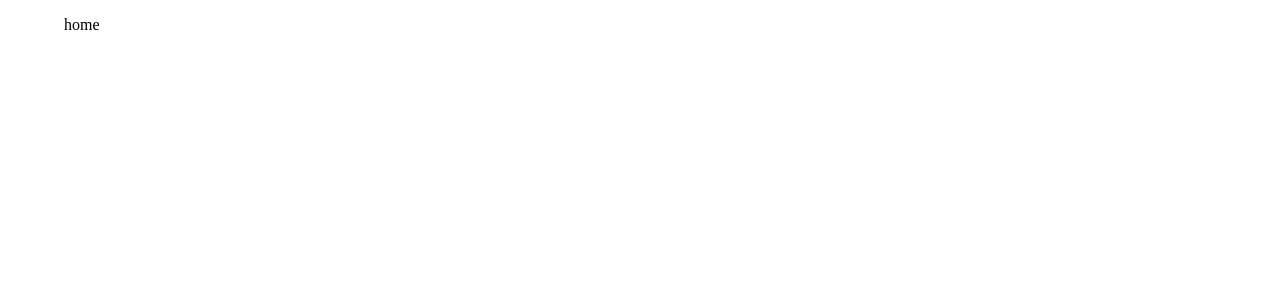
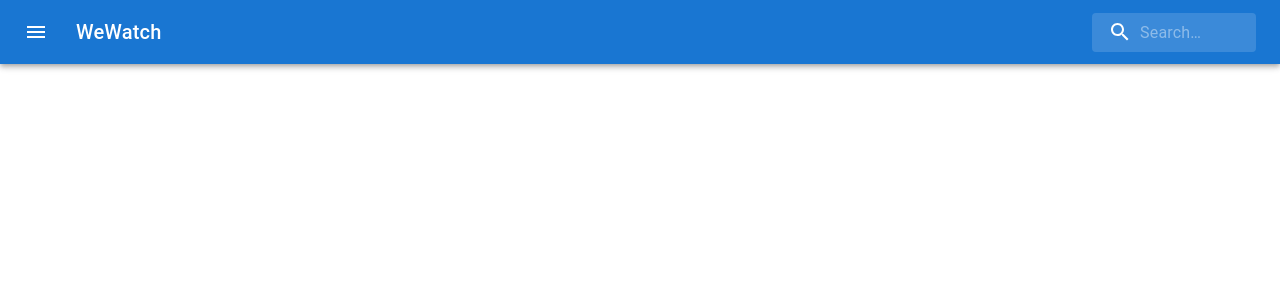
Before and after one commit to BlakeIsMyWaifu/WeWatch, a Next.js app: page / in a window 1280 px wide. Shown: the top 300 px of the page. Built offline with nearby package versions, Linux system fonts and the light colour scheme.

Commit message:
added header

```diff
--- /dev/null
+++ b/components/Header.tsx
@@ -0,0 +1,83 @@
+import { Menu as MenuIcon, Search as SearchIcon } from '@mui/icons-material'
+import { AppBar, Box, IconButton, InputBase, Toolbar, Typography } from '@mui/material'
+import { alpha, styled } from '@mui/material/styles'
+
+const Search = styled('div')(({ theme }) => ({
+	position: 'relative',
+	borderRadius: theme.shape.borderRadius,
+	backgroundColor: alpha(theme.palette.common.white, 0.15),
+	'&:hover': {
+		backgroundColor: alpha(theme.palette.common.white, 0.25)
+	},
+	marginLeft: 0,
+	width: '100%',
+	[theme.breakpoints.up('sm')]: {
+		marginLeft: theme.spacing(1),
+		width: 'auto'
+	}
+}))
+
+const SearchIconWrapper = styled('div')(({ theme }) => ({
+	padding: theme.spacing(0, 2),
+	height: '100%',
+	position: 'absolute',
+	pointerEvents: 'none',
+	display: 'flex',
+	alignItems: 'center',
+	justifyContent: 'center'
+}))
+
+const StyledInputBase = styled(InputBase)(({ theme }) => ({
+	color: 'inherit',
+	'& .MuiInputBase-input': {
+		padding: theme.spacing(1, 1, 1, 0),
+		paddingLeft: `calc(1em + ${theme.spacing(4)})`,
+		transition: theme.transitions.create('width'),
+		width: '100%',
+		[theme.breakpoints.up('sm')]: {
+			width: '12ch',
+			'&:focus': {
+				width: '40ch'
+			}
+		}
+	}
+}))
+
+const Header = () => {
+	return (
+		<Box sx={{ flexGrow: 1 }}>
+			<AppBar position='static'>
+				<Toolbar>
+					<IconButton
+						size='large'
+						edge='start'
+						color='inherit'
+						aria-label='open drawer'
+						sx={{ mr: 2 }}
+					>
+						<MenuIcon />
+					</IconButton>
+					<Typography
+						variant='h6'
+						noWrap
+						component='div'
+						sx={{ flexGrow: 1, display: { xs: 'none', sm: 'block' } }}
+					>
+						WeWatch
+					</Typography>
+					<Search>
+						<SearchIconWrapper>
+							<SearchIcon />
+						</SearchIconWrapper>
+						<StyledInputBase
+							placeholder='Search…'
+							inputProps={{ 'aria-label': 'search' }}
+						/>
+					</Search>
+				</Toolbar>
+			</AppBar>
+		</Box>
+	)
+}
+
+export default Header
--- a/next.config.js
+++ b/next.config.js
@@ -1,6 +1,6 @@
 /** @type {import('next').NextConfig} */
 const nextConfig = {
-  reactStrictMode: true,
+	reactStrictMode: true
 }
 
 module.exports = nextConfig
--- a/package.json
+++ b/package.json
@@ -19,6 +19,8 @@
   "devDependencies": {
     "@types/node": "17.0.8",
     "@types/react": "17.0.38",
+    "@typescript-eslint/eslint-plugin": "^5.9.1",
+    "@typescript-eslint/parser": "^5.9.1",
     "eslint": "8.7.0",
     "eslint-config-next": "12.0.8",
     "typescript": "4.5.4"
--- a/pages/index.tsx
+++ b/pages/index.tsx
@@ -1,11 +1,13 @@
-import { Container } from '@mui/material'
+import Header from 'components/Header'
 import type { NextPage } from 'next'
+import GlobalCssOverride from 'utils/theme'
 
 const Home: NextPage = () => {
 	return (
-		<Container>
-			<p>home</p>
-		</Container>
+		<>
+			<GlobalCssOverride />
+			<Header />
+		</>
 	)
 }
 
--- /dev/null
+++ b/utils/theme.tsx
@@ -0,0 +1,32 @@
+import { ThemeProvider } from '@emotion/react'
+import { CssBaseline, createTheme } from '@mui/material'
+
+const theme = createTheme({
+	palette: {
+		primary: {
+			main: '#3f51b5'
+		},
+		secondary: {
+			main: '#f50057'
+		}
+	},
+	components: {
+		MuiCssBaseline: {
+			styleOverrides: {
+				body: {
+					margin: 0
+				}
+			}
+		}
+	}
+})
+
+const GlobalCssOverride = () => {
+	return (
+		<ThemeProvider theme={theme}>
+			<CssBaseline />
+		</ThemeProvider>
+	)
+}
+
+export default GlobalCssOverride
```
Also changed, not shown: tsconfig.json (+15 -4 lines), 2 other files (tests, documents, lock files or other folders).
